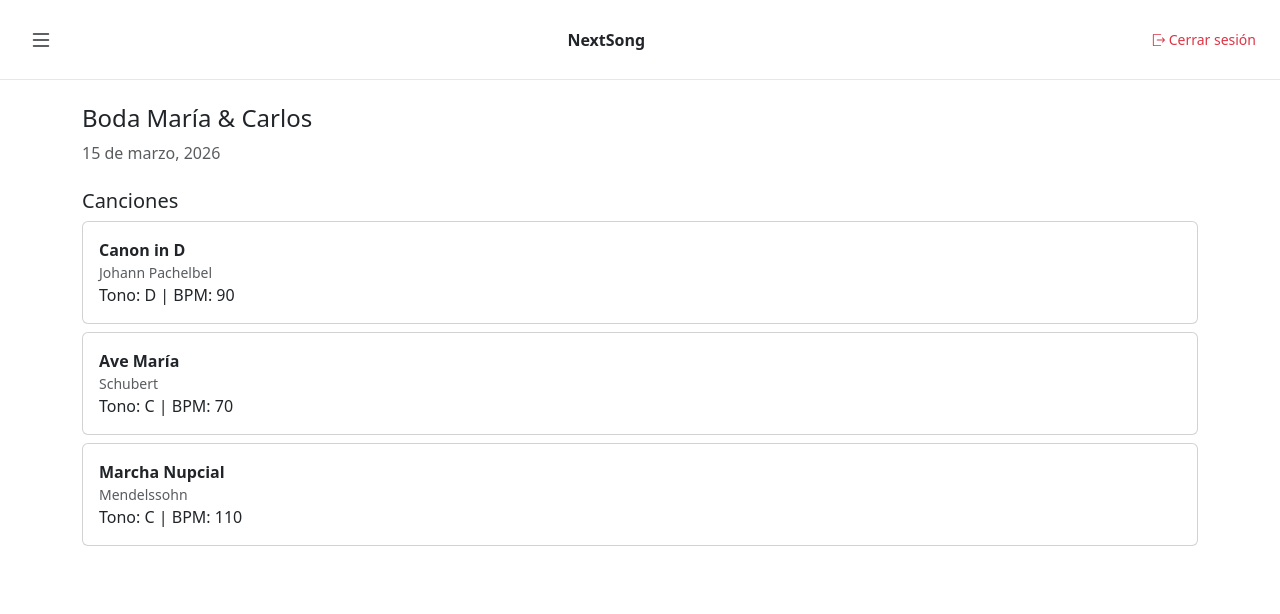
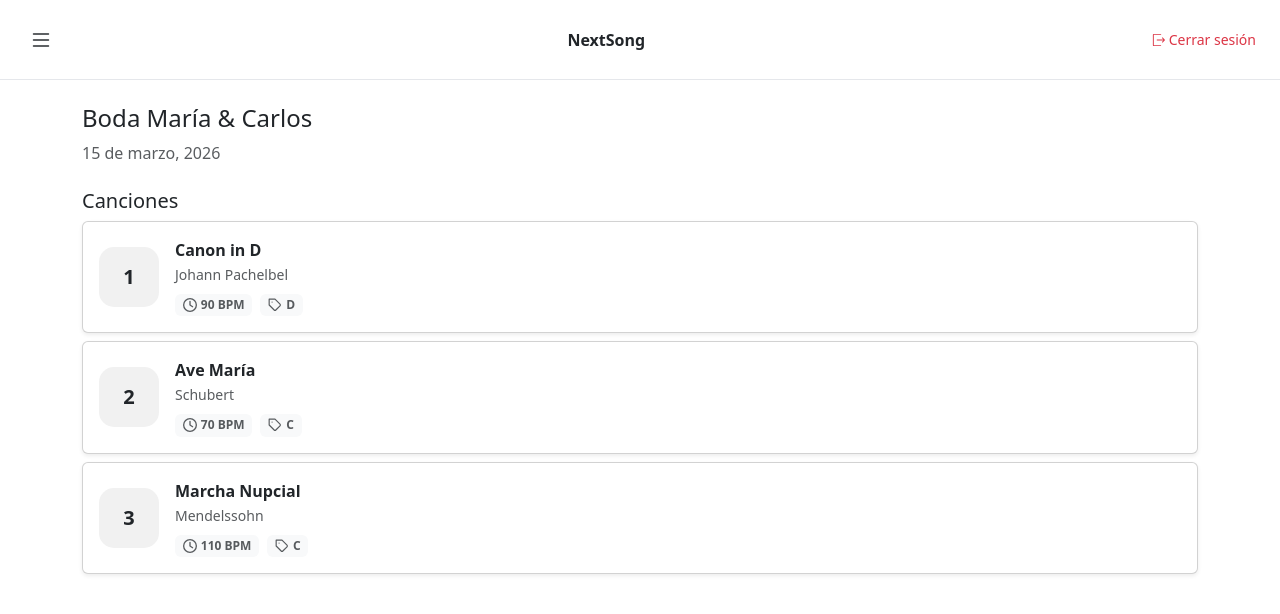
Before and after one commit to Vladimir-28/Nextsong-Web, a React (Vite) app in the folder Nextsong/: page /events/1 in a window 1280 px wide. Shown: the top 614 px of the page. Built offline with nearby package versions, Linux system fonts and the light colour scheme.

Commit message:
validaciones, creacion de componente de cancion de evento y cambio de estilo de esta

```diff
--- a/Nextsong/src/modules/auth/events/components/EventCard.jsx
+++ b/Nextsong/src/modules/auth/events/components/EventCard.jsx
@@ -10,21 +10,15 @@ const icons = {
 	church: <LuChurch size={20} />
 };
 
-export default function EventCard({ event }) {
-
-  const navigate = useNavigate();
-
-  const openEvent = () => {
-    navigate(`/events/${event.id}`);
-  };
+export default function EventCard({ event, onClick }) {
 
 	return (
 		<div className="col-md-4 mb-4">
 
 			<div
 				className="card shadow-sm h-100 p-3"
-        style={{cursor:"pointer"}}
-        onClick={openEvent}
+				style={{ cursor: "pointer" }}
+				onClick={onClick}
 			>
 
 				<div className="d-flex justify-content-between">
@@ -61,7 +55,7 @@ export default function EventCard({ event }) {
 
 				<div className="d-flex justify-content-between">
 					<small className="text-muted">Canciones</small>
-          <strong>{event.songs.length}</strong>
+					<strong>{event.songs?.length || 0}</strong>
 				</div>
 
 			</div>
--- /dev/null
+++ b/Nextsong/src/modules/auth/events/components/SongEventCard.jsx
@@ -0,0 +1,57 @@
+import { FiTag } from "react-icons/fi";
+import { FaRegClock } from "react-icons/fa6";
+
+export default function SongEventCard({ songEvent }) {
+    return (
+
+        <div key={songEvent.id} className="card p-3 mb-2 shadow-sm">
+
+            <div className="d-flex align-items-center">
+
+                {/* Número */}
+                <div
+                    className="d-flex justify-content-center align-items-center me-3"
+                    style={{
+                        width: "60px",
+                        height: "60px",
+                        background: "#f1f1f1",
+                        borderRadius: "15px",
+                        fontWeight: "600",
+                        fontSize: "20px"
+                    }}
+                >
+                    {songEvent.id}
+                </div>
+
+                {/* Contenido */}
+                <div className="flex-grow-1">
+
+                    <strong className="d-block">
+                        {songEvent.title}
+                    </strong>
+
+                    <small className="text-muted">
+                        {songEvent.artist}
+                    </small>
+
+                    <div className="d-flex gap-2 mt-2">
+
+                        <span className="badge bg-light text-muted d-flex align-items-center">
+                            <FaRegClock size={14} className="me-1"/>
+                            {songEvent.bpm} BPM
+                        </span>
+
+                        <span className="badge bg-light text-muted d-flex align-items-center">
+                            <FiTag size={14} className="me-1"/>
+                            {songEvent.tone}
+                        </span>
+
+                    </div>
+
+                </div>
+
+            </div>
+
+        </div>
+    );
+}
--- a/Nextsong/src/modules/auth/events/views/EventDetail.jsx
+++ b/Nextsong/src/modules/auth/events/views/EventDetail.jsx
@@ -1,8 +1,9 @@
 import { useParams } from "react-router-dom";
 import { useEffect, useState } from "react";
 import EventsController from "../controller/events.controller";
+import SongEventCard from "../components/SongEventCard";
 
-export default function EventDetail(){
+export default function EventDetail() {
 
     const { id } = useParams();
     const [event, setEvent] = useState(null);
@@ -16,11 +17,11 @@ export default function EventDetail(){
         getEvent();
     }, []);
 
-    if(!event){
+    if (!event) {
         return <div className="container mt-4">Cargando evento...</div>
     }
 
-    return(
+    return (
         <div className="container mt-4">
 
             <h4>{event.title}</h4>
@@ -28,21 +29,15 @@ export default function EventDetail(){
 
             <h5 className="mt-4">Canciones</h5>
 
-            {event.songs.map(song => (
-                <div key={song.id} className="card p-3 mb-2">
-
-                    <strong>{song.title}</strong>
-
-                    <small className="text-muted">
-                        {song.artist}
-                    </small>
-
-                    <div>
-                        Tono: {song.tone} | BPM: {song.bpm}
-                    </div>
-
+            {event.songs.length === 0 ? (
+                <div className="alert alert-secondary rounded-4">
+                    <span>Este evento no tiene canciones...</span>
                 </div>
-            ))}
+            ) : (
+                event.songs.map(song => (
+                    <SongEventCard songEvent={song} />
+                ))
+            )}
 
         </div>
     );
--- a/Nextsong/src/modules/auth/events/views/Events.jsx
+++ b/Nextsong/src/modules/auth/events/views/Events.jsx
@@ -1,15 +1,35 @@
 import { useEffect, useState } from "react";
+import { useNavigate } from "react-router-dom";
 import { FaPlus } from "react-icons/fa";
 import EventCard from "../components/EventCard";
 import EventsController from "../controller/events.controller";
 
 export default function Events() {
+
     const [events, setEvents] = useState([]);
-    const getEvents = async () => setEvents(await EventsController.findAll())
+    const [alert, setAlert] = useState(null);
+    const navigate = useNavigate();
+
+
+    const getEvents = async () => {
+        const data = await EventsController.findAll();
+        setEvents(data);
+    };
+
+    const openEvent = (event) => {
+
+        if (!event || !event.id) {
+            setAlert("⚠️ Este evento ya no existe.");
+            return;
+        }
+
+        navigate(`/events/${event.id}`);
+    };
 
     useEffect(() => {
         getEvents();
     }, []);
+
     return (
         <div className="container mt-4">
 
@@ -22,17 +42,29 @@ export default function Events() {
                     </p>
                 </div>
 
-                <button className="btn text-white d-flex justify-content-center align-items-center          "
-                    style={{ backgroundColor: "#a56d49" }}>
+                <button
+                    className="btn text-white d-flex justify-content-center align-items-center"
+                    style={{ backgroundColor: "#a56d49" }}
+                >
                     <FaPlus className="me-1"/> Crear Evento
                 </button>
 
             </div>
 
+            {alert && (
+                <div className="alert alert-warning">
+                    {alert}
+                </div>
+            )}
+
             <div className="row">
 
                 {events.map((event) => (
-                    <EventCard key={event.id} event={event} />
+                    <EventCard
+                        key={event.id}
+                        event={event}
+                        onClick={() => openEvent(event)}
+                    />
                 ))}
 
             </div>
```
Lines whose indentation alone changed are shown as unchanged.
